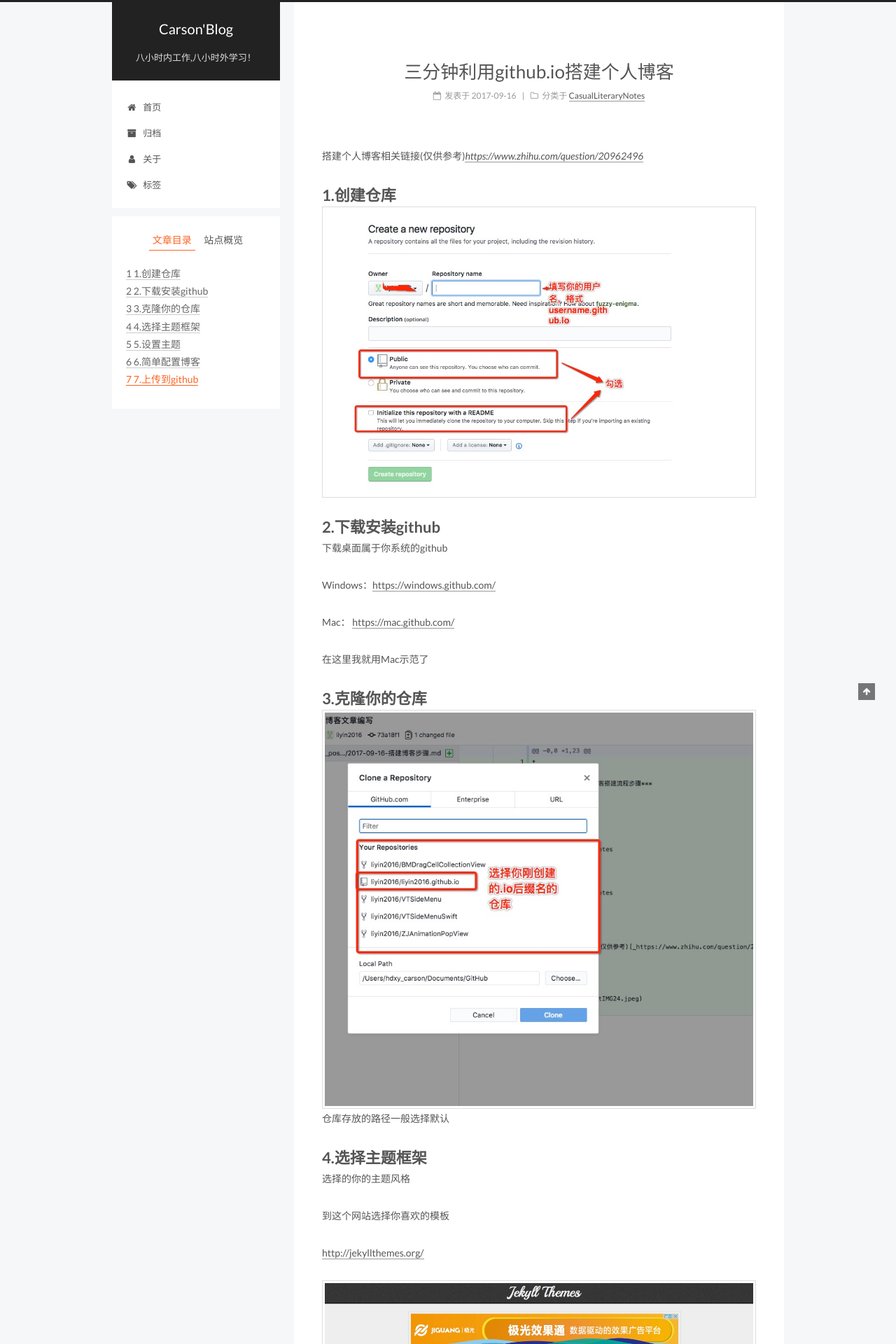
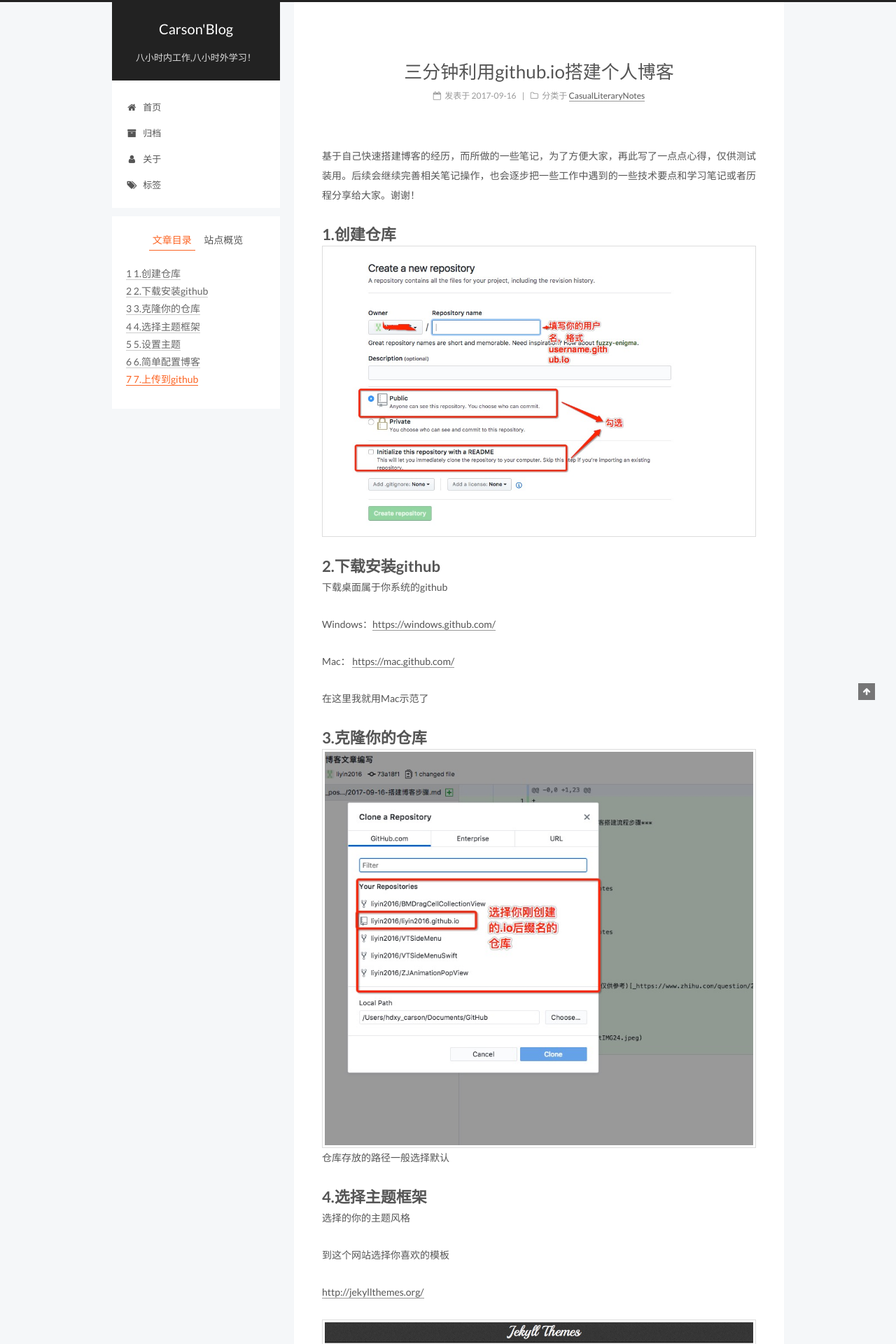
Before and after one commit to liyin2016/liyin2016.github.io, a Jekyll site: the page built from _posts/2017-09-16-搭建博客步骤.md, in a window 1280 px wide. Shown: the top 1920 px of the page at 70% size. Built offline with Jekyll 4.4.1, drawn with Linux system fonts in a browser that asks for light colours.

Commit message:
修改博客文章3

```diff
--- a/_posts/2017-09-16-搭建博客步骤.md
+++ b/_posts/2017-09-16-搭建博客步骤.md
@@ -15,7 +15,7 @@ tags:
 
 ---
 
-搭建个人博客相关链接(仅供参考)[_https://www.zhihu.com/question/20962496_]()
+基于自己快速搭建博客的经历，而所做的一些笔记，为了方便大家，再此写了一点点心得，仅供测试装用。后续会继续完善相关笔记操作，也会逐步把一些工作中遇到的一些技术要点和学习笔记或者历程分享给大家。谢谢！
 
 # 1.创建仓库
 
@@ -60,15 +60,15 @@ Mac： [https://mac.github.com/]()
 ![](/images/WechatIMG29.jpeg)
 
 * index.html：这是你博客的主页面，里面的内容就是你的主页了
-*
+
 * _config.yml：这是你博客的基本配置文件，里面有你博客的名字，以及存放博主的一些基本信息
-*
+
 * _layouts：这文件夹里面存放你每个页面的设计，一般有
-*
+
 * default.html（默认页面）和posts.html（博文页面）
-*
+
 * _includes：这个文件夹里的的内容将会通用到你博客每个页面，起到一种便利的作用
-*
+
 * _posts：这里面装的就是你的博文啦，记住，要用markdown语法写，要不上传会失败的。
 
 # 7.上传到github
```
